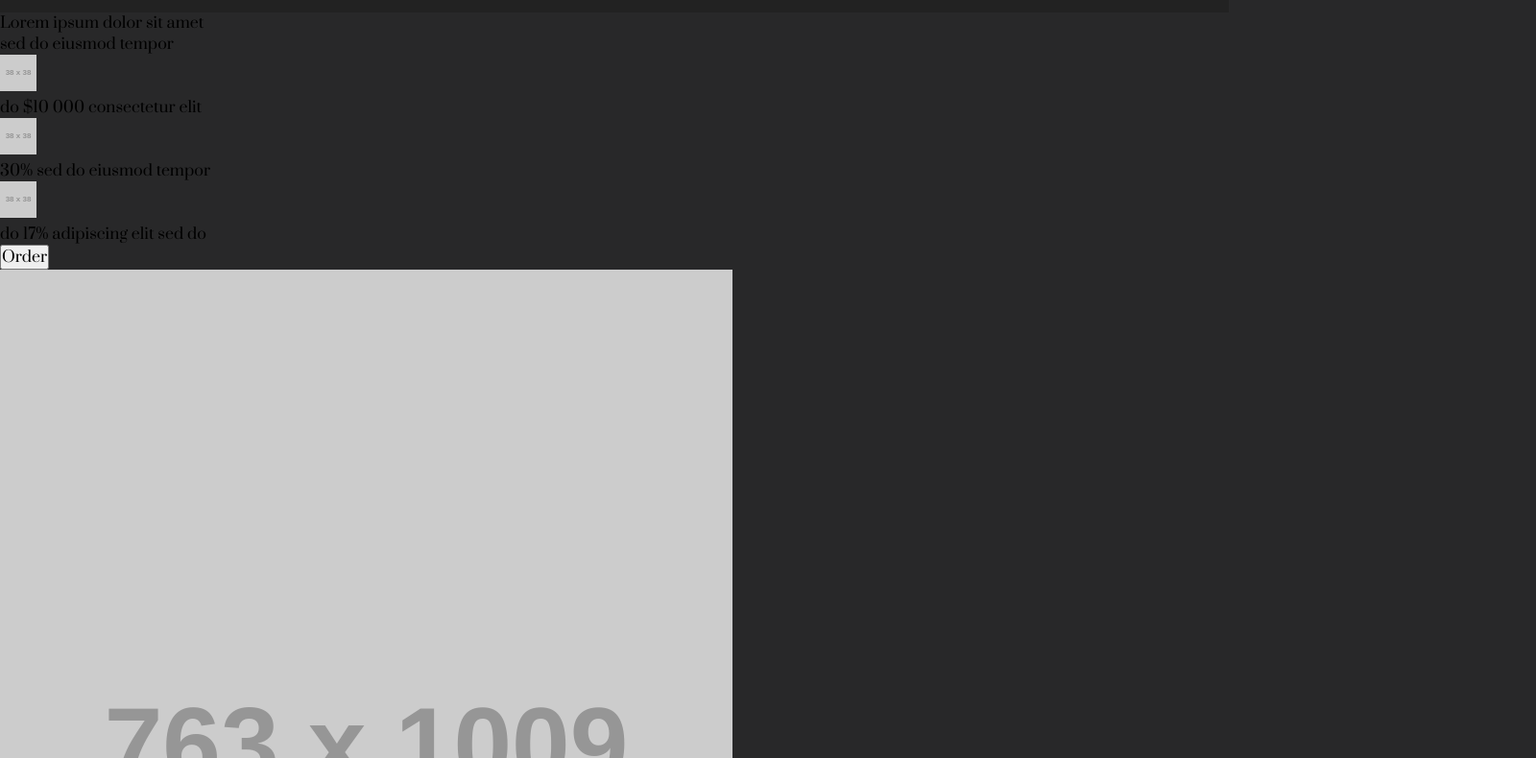
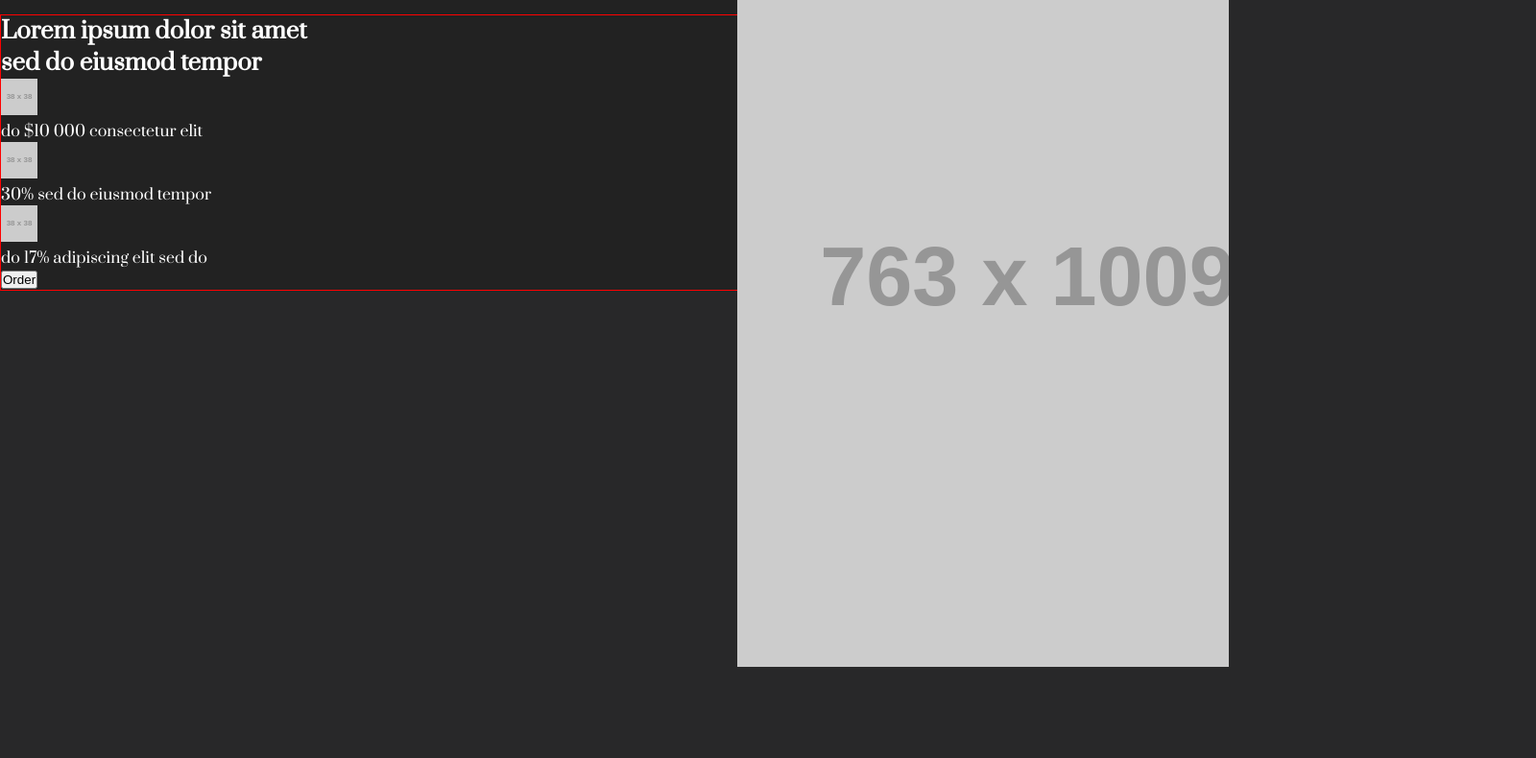
Before and after one commit to VAQYBIN/test-mst, a plain HTML site: page index.html in a window 1280 px wide. Shown: the part 105-895 px from the top of the page at 96% size, 1600 px wide, since content can reach past the window. After the commit the page ends 800 px from the top, so only its background shows below. Drawn offline with Linux system fonts and the light colour scheme; placeholder pictures from the web are drawn by us.

Commit message:
Added some styles for the first block Info

```diff
--- a/css/style.css
+++ b/css/style.css
@@ -8,19 +8,22 @@
     margin: 0;
     padding: 0;
     box-sizing: border-box;
-    font-family: "Prata", serif;
-    font-weight: 400;
-    font-size: 16px;
 }
 
 body {
     background-color: var(--color-secondary);
+    font-family: "Prata", serif;
+    font-weight: 400;
+    font-size: 16px;
+    color: var(--color-text);
 }
 
 .container {
     display: flex;
+    position: relative;
     width: 1600px;
     margin: 0 auto;
+    border: 1px solid red;
 }
 
 .header {
@@ -29,12 +32,12 @@ body {
     justify-content: flex-start;
     padding: 30px 0;
     background-color: var(--color-primary);
-    >__menu {
-        display: flex;
-        align-items: center;
-    }
 }
 
+.header__menu {
+    display: flex;
+    align-items: center;
+}
 
 .header__menu-list {
     display: flex;
@@ -52,3 +55,24 @@ body {
     color: var(--color-text);
     text-transform: uppercase;
 }
+
+.info {
+    display: flex;
+    background-color: var(--color-primary);
+}
+
+.info__img {
+    position: absolute;
+    top: 0;
+    right: 0;
+    height: 100vh;
+    width: 40vw;
+    overflow: hidden;
+}
+
+.info__img img {
+    display: block;
+    height: 100%;
+    width: auto;
+    object-fit: cover;
+}
--- a/index.html
+++ b/index.html
@@ -53,7 +53,9 @@
                     <button class="info__order">Order</button>
                 </div>
             </div>
-            <img src="https://placehold.co/763x1009" alt="side_image" class="info__img">
+            <div class="info__img">
+                <img src="https://placehold.co/763x1009" alt="side_image">
+            </div>
         </section>
 
         <section class="about">
```
